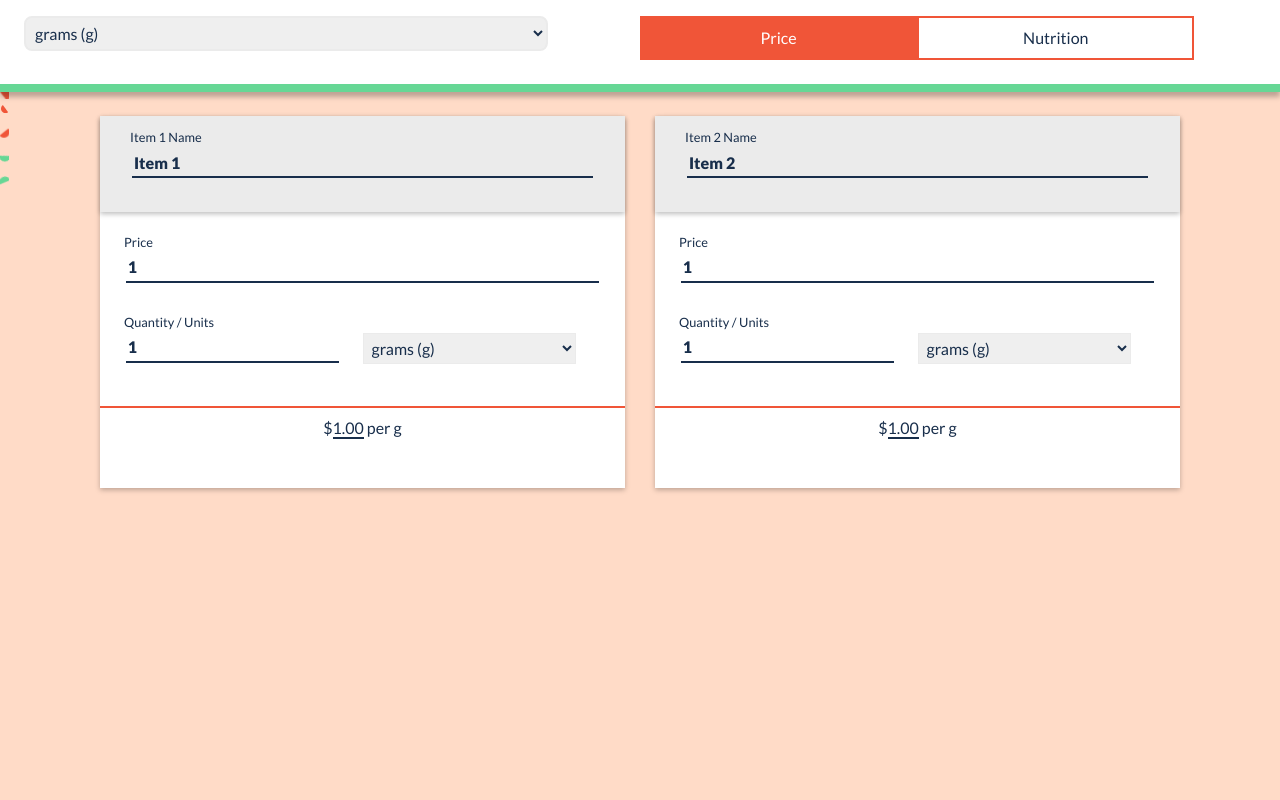
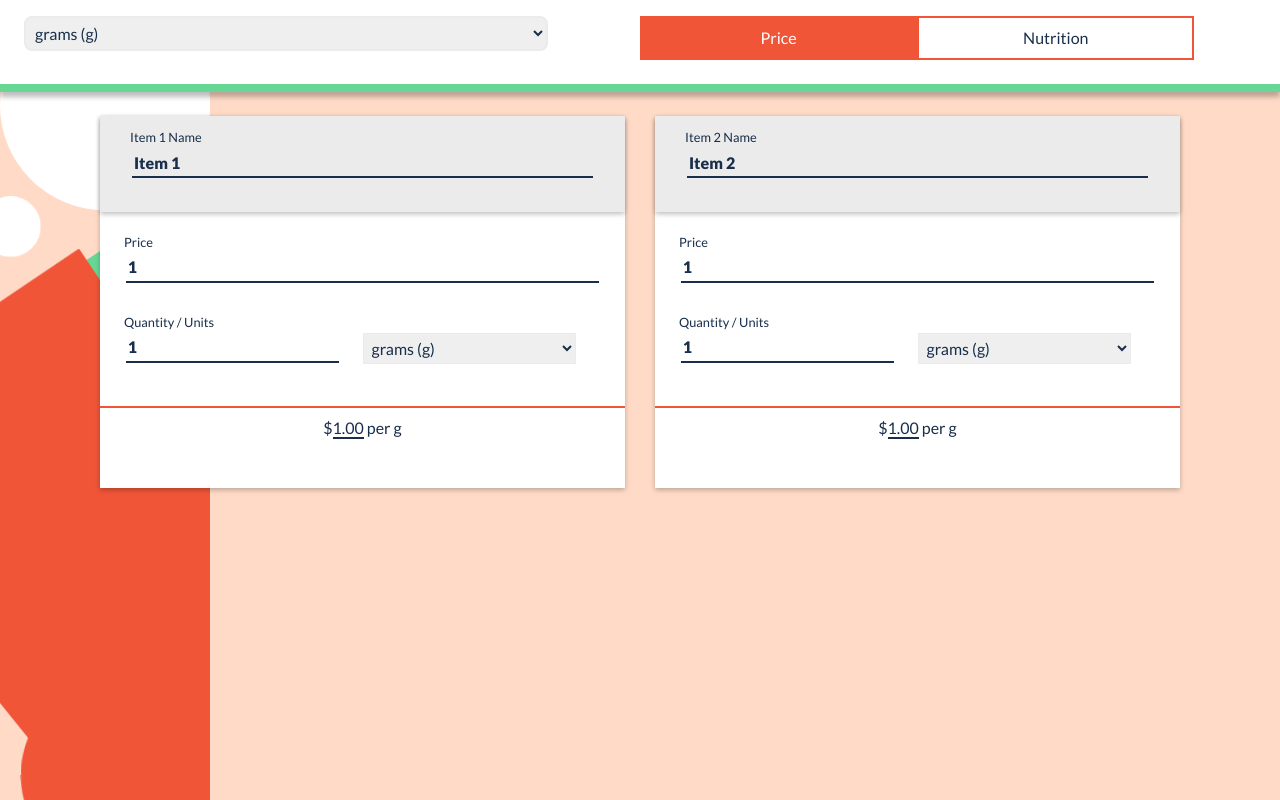
Before and after one commit to krosenk729/Angular-Calc, an Angular app: page / in a window 1280 px wide. Built offline with nearby package versions, Linux system fonts and the light colour scheme.

Commit message:
pre-build

```diff
--- a/src/scss/styles.scss
+++ b/src/scss/styles.scss
@@ -301,4 +301,21 @@ input::-webkit-inner-spin-button {
 	top: 0;
 	bottom: 0;
 	overflow: hidden;
+
+
+	.circle-2 {
+		width: 21px;
+		height: 21px;
+		top: 340px;
+		left: 220px;
+	}
+
+	.half-circle {
+		width: 201px;
+		height: 220px;
+		left: 524px;
+		top: 180px;
+		-webkit-transform: rotate(-54deg);
+		transform: rotate(-54deg);
+	}
 }
```
Also changed, not shown: 1 other file (tests, documents, lock files or other folders).
